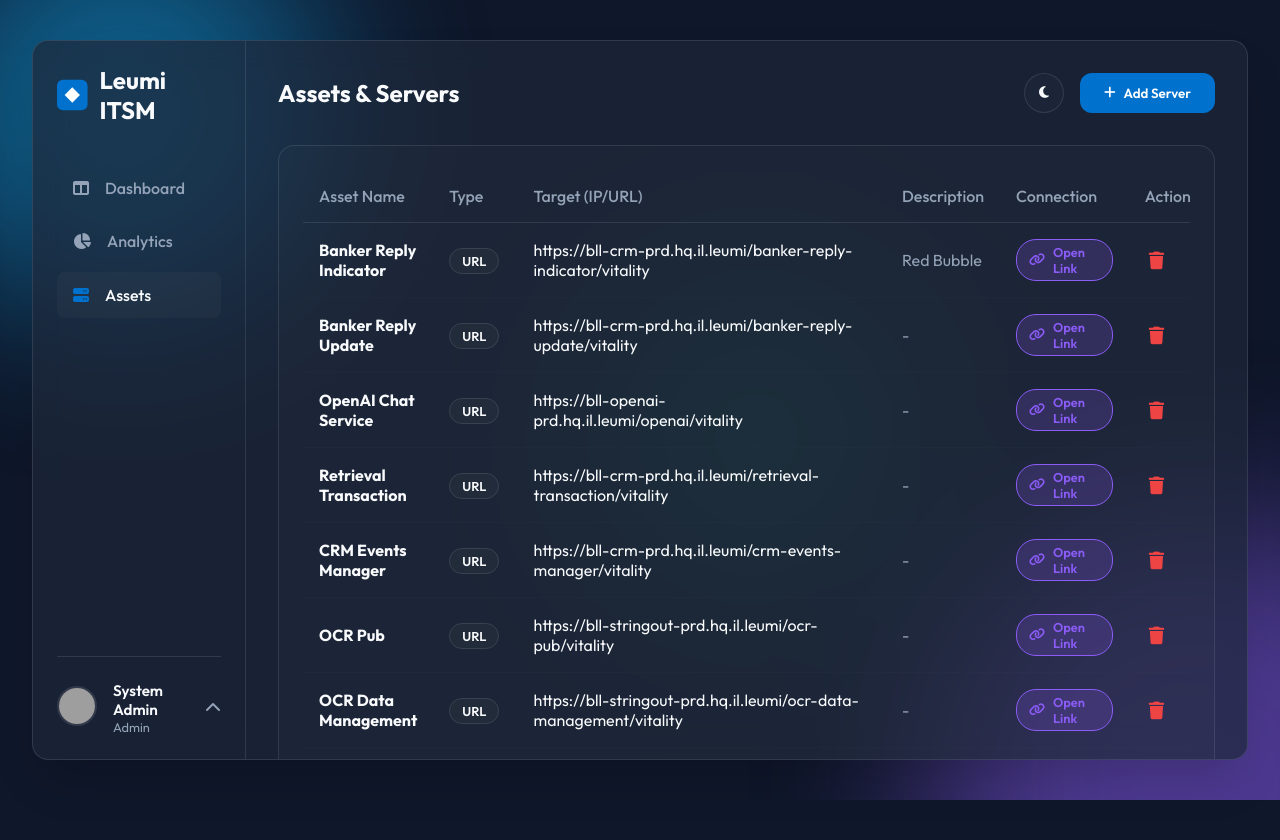
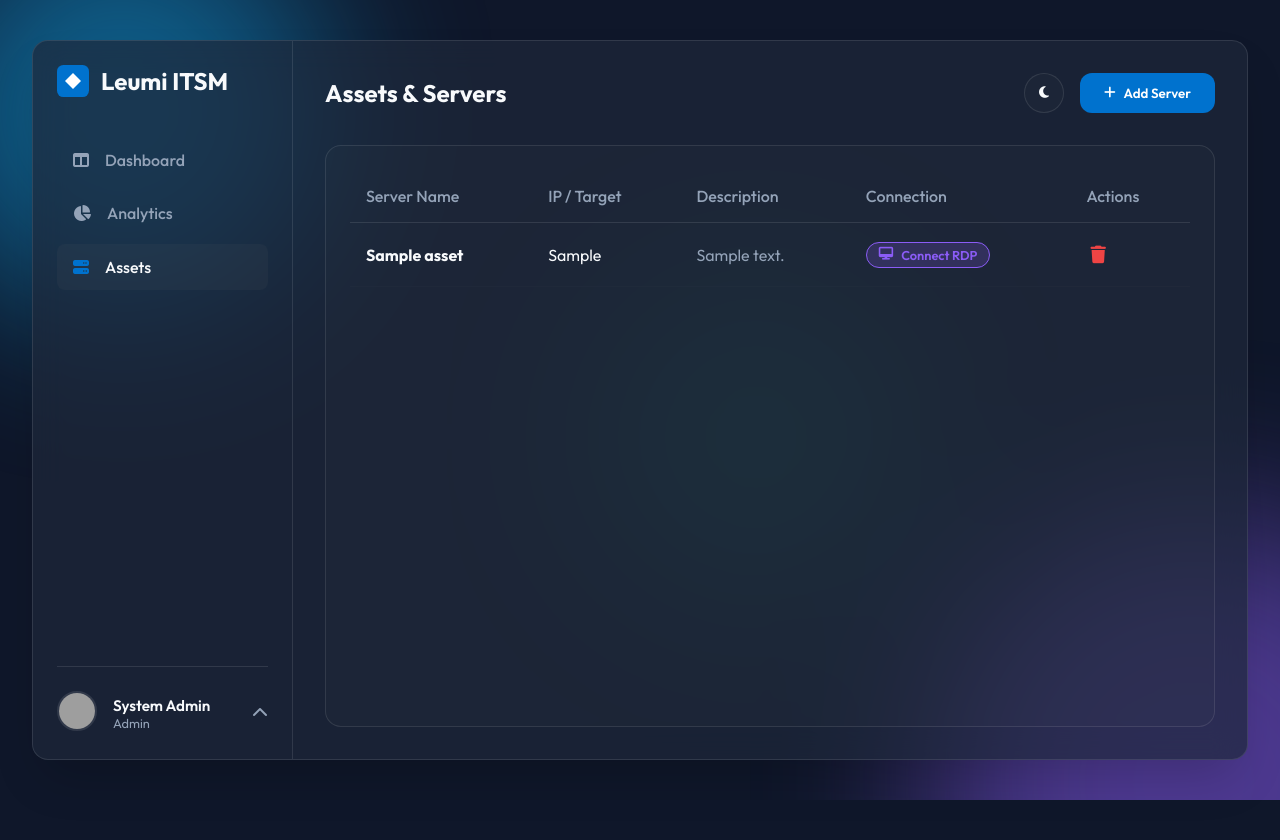
Before and after one commit to uriel0777/itsm, a Flask app: page /assets in a window 1280 px wide. Run offline with Flask 3, Linux system fonts and the light colour scheme; a user stored in the database is signed in; data comes from the database, SQL or seed files in the repository; tables that the repository leaves empty hold one stand-in row (values such as "Sample post"); grey boxes are pictures that could not be loaded.

Commit message:
Revert to pre-webhook/NOC feature state

```diff
--- a/app.py
+++ b/app.py
@@ -5,8 +5,6 @@ from werkzeug.security import generate_password_hash, check_password_hash
 import os
 import uuid
 from datetime import datetime
-import json
-import re
 import smtplib
 from email.mime.text import MIMEText
 from email.mime.multipart import MIMEMultipart
@@ -59,24 +57,9 @@ class Asset(db.Model):
     name = db.Column(db.String(100), nullable=False)
     ip_target = db.Column(db.String(100), nullable=False)
     description = db.Column(db.Text, nullable=True)
-    asset_type = db.Column(db.String(50), default='RDP')
-    expiry_date = db.Column(db.DateTime, nullable=True)
 
     def to_dict(self):
-        return {
-            'id': self.id, 'name': self.name, 'ip_target': self.ip_target,
-            'description': self.description, 'asset_type': self.asset_type,
-            'expiry_date': self.expiry_date.strftime('%Y-%m-%d') if self.expiry_date else None
-        }
-
-class Runbook(db.Model):
-    id = db.Column(db.Integer, primary_key=True)
-    alert_pattern = db.Column(db.String(255), nullable=False)
-    resolution_script = db.Column(db.Text, nullable=True)
-    guide = db.Column(db.Text, nullable=True)
-
-    def to_dict(self):
-        return {'id': self.id, 'alert_pattern': self.alert_pattern, 'resolution_script': self.resolution_script, 'guide': self.guide}
+        return {'id': self.id, 'name': self.name, 'ip_target': self.ip_target, 'description': self.description}
 
 ticket_tags = db.Table('ticket_tags',
     db.Column('ticket_id', db.Integer, db.ForeignKey('ticket.id'), primary_key=True),
@@ -90,29 +73,21 @@ class Ticket(db.Model):
     priority = db.Column(db.String(20), nullable=False, default='Medium')
     status = db.Column(db.String(20), nullable=False, default='New')
     task_type = db.Column(db.String(50), nullable=False, default='Short-term')
-    source = db.Column(db.String(50), default='User')
-    payload = db.Column(db.Text, nullable=True)
     due_date = db.Column(db.DateTime, nullable=True)
     assignee_id = db.Column(db.Integer, db.ForeignKey('user.id'), nullable=True)
-    runbook_id = db.Column(db.Integer, db.ForeignKey('runbook.id'), nullable=True)
     created_at = db.Column(db.DateTime, default=datetime.utcnow)
-    resolved_at = db.Column(db.DateTime, nullable=True)
 
     assignee = db.relationship('User', backref=db.backref('tickets', lazy=True))
-    runbook = db.relationship('Runbook', backref=db.backref('tickets', lazy=True))
     tags = db.relationship('Tag', secondary=ticket_tags, lazy='subquery', backref=db.backref('tickets', lazy=True))
 
     def to_dict(self):
         return {
             'id': self.id, 'title': self.title, 'description': self.description,
             'priority': self.priority, 'status': self.status, 'task_type': self.task_type,
-            'source': self.source, 'payload': self.payload,
             'due_date': self.due_date.strftime('%Y-%m-%d') if self.due_date else None,
             'assignee': self.assignee.name if self.assignee else None, 'assignee_id': self.assignee_id,
-            'runbook': self.runbook.to_dict() if self.runbook else None,
             'tags': [tag.to_dict() for tag in self.tags],
-            'created_at': self.created_at.strftime('%Y-%m-%dT%H:%M:%SZ'),
-            'resolved_at': self.resolved_at.strftime('%Y-%m-%dT%H:%M:%SZ') if self.resolved_at else None
+            'created_at': self.created_at.strftime('%Y-%m-%dT%H:%M:%SZ')
         }
 
 @login_manager.user_loader
@@ -135,44 +110,7 @@ with app.app_context():
     for k, v in default_settings.items():
         if not SystemSetting.query.filter_by(key=k).first(): db.session.add(SystemSetting(key=k, value=v))
     if Tag.query.count() == 0:
-        db.session.add_all([Tag(name='DB Issue', color='#ef4444'), Tag(name='Server', color='#8b5cf6'), Tag(name='UI/UX', color='#0ea5e9'), Tag(name='Auto-generated', color='#f59e0b')])
-
-    if Asset.query.count() == 0:
-        initial_assets = [
-            # EKSA
-            Asset(name='Banker Reply Indicator', ip_target='https://bll-crm-prd.hq.il.leumi/banker-reply-indicator/vitality', asset_type='URL', description='Red Bubble'),
-            Asset(name='Banker Reply Update', ip_target='https://bll-crm-prd.hq.il.leumi/banker-reply-update/vitality', asset_type='URL'),
-            Asset(name='OpenAI Chat Service', ip_target='https://bll-openai-prd.hq.il.leumi/openai/vitality', asset_type='URL'),
-            Asset(name='Retrieval Transaction', ip_target='https://bll-crm-prd.hq.il.leumi/retrieval-transaction/vitality', asset_type='URL'),
-            Asset(name='CRM Events Manager', ip_target='https://bll-crm-prd.hq.il.leumi/crm-events-manager/vitality', asset_type='URL'),
-            Asset(name='OCR Pub', ip_target='https://bll-stringout-prd.hq.il.leumi/ocr-pub/vitality', asset_type='URL'),
-            Asset(name='OCR Data Management', ip_target='https://bll-stringout-prd.hq.il.leumi/ocr-data-management/vitality', asset_type='URL'),
-
-            # MC Servers
-            Asset(name='MC Node 1', ip_target='10.235.143.131', asset_type='RDP'),
-            Asset(name='MC Node 2', ip_target='10.235.143.132', asset_type='RDP'),
-            Asset(name='MC Node 3', ip_target='10.235.143.140', asset_type='RDP'),
-            Asset(name='MC Node 4', ip_target='10.235.143.141', asset_type='RDP'),
-            Asset(name='MC Node 5', ip_target='10.235.143.146', asset_type='RDP'),
-            Asset(name='MC Node 6', ip_target='10.235.143.147', asset_type='RDP'),
-            Asset(name='MC Node 7', ip_target='10.235.143.152', asset_type='RDP'),
-            Asset(name='MC Node 8', ip_target='10.235.143.153', asset_type='RDP'),
-
-            # SMB Shares
-            Asset(name='CRM SF ETL Shared', ip_target='\\\\crmfs\\CRM_SF_ETL\\Informatica\\infa_shared', asset_type='SMB'),
-            Asset(name='InfaSrv C Drive', ip_target='\\\\infasrv\\c$', asset_type='SMB'),
-            Asset(name='InfaSrv E Drive', ip_target='\\\\infasrv\\e$', asset_type='SMB'),
-            Asset(name='Vitality Checker Server', ip_target='\\\\leumisrv1\\Data2\\SFVersions\\VitalityChecker', asset_type='SMB', description='Leumisrv1')
-        ]
-        db.session.add_all(initial_assets)
-
-    if Runbook.query.count() == 0:
-        db.session.add_all([
-            Runbook(alert_pattern='.*LOW SPACE.*', guide='1. Connect to the server via Asset Explorer.\n2. Open Disk Cleanup.\n3. Clear Temp folders.', resolution_script='powershell.exe -Command "Remove-Item -Path $env:TEMP\\* -Recurse -Force"'),
-            Runbook(alert_pattern='.*Out of Memory.*', guide='1. Check Node usage.\n2. Restart specific node services.', resolution_script='taskkill /F /FI "MEMUSAGE gt 2000000"'),
-            Runbook(alert_pattern='.*Legacy Tool Errors.*', guide='1. RDP to leumisrv1.\n2. Check latest logs in \\Data2\\SFVersions\\VitalityChecker\\logs.')
-        ])
-
+        db.session.add_all([Tag(name='DB Issue', color='#ef4444'), Tag(name='Server', color='#8b5cf6'), Tag(name='UI/UX', color='#0ea5e9')])
     db.session.commit()
 
 # --- Auth ---
@@ -335,7 +273,7 @@ def delete_tag(id):
 def manage_assets():
     if request.method == 'GET': return jsonify([a.to_dict() for a in Asset.query.all()])
     if current_user.role != 'Admin': return jsonify({'error': 'Unauthorized'}), 403
-    a = Asset(name=request.json.get('name'), ip_target=request.json.get('ip_target'), description=request.json.get('description'), asset_type=request.json.get('asset_type', 'RDP'))
+    a = Asset(name=request.json.get('name'), ip_target=request.json.get('ip_target'), description=request.json.get('description'))
     db.session.add(a)
     db.session.commit()
     return jsonify(a.to_dict()), 201
@@ -355,8 +293,7 @@ def tickets():
     data = request.json
     due = datetime.strptime(data.get('due_date'), '%Y-%m-%d') if data.get('due_date') else None
     t = Ticket(title=data.get('title'), description=data.get('description', ''), priority=data.get('priority', 'Medium'),
-        status=data.get('status', 'New'), task_type=data.get('task_type', 'Short-term'), source=data.get('source', 'User'),
-        payload=data.get('payload', ''), due_date=due, assignee_id=data.get('assignee_id', None))
+        status=data.get('status', 'New'), task_type=data.get('task_type', 'Short-term'), due_date=due, assignee_id=data.get('assignee_id', None))
     if data.get('tag_ids'): t.tags.extend(Tag.query.filter(Tag.id.in_(data['tag_ids'])).all())
     db.session.add(t)
     db.session.commit()
@@ -394,48 +331,5 @@ def get_stats():
         ba[name] = ba.get(name, 0) + 1
     return jsonify({'status': bs, 'assignee': ba, 'total': len(tickets)})
 
-@app.route('/api/webhooks/morning-check', methods=['POST'])
-def webhook_morning_check():
-    data = request.json
-    incident_key = data.get('incident_key', 'Generic Incident')
-    status_ind = data.get('status', 'ERROR')
-    payload_str = json.dumps(data)
-
-    existing_ticket = Ticket.query.filter(Ticket.title == incident_key, Ticket.status != 'Resolved').first()
-
-    if status_ind == 'OK':
-        if existing_ticket:
-            existing_ticket.status = 'Resolved'
-            existing_ticket.resolved_at = datetime.utcnow()
-            db.session.commit()
-            return jsonify({'message': f'Incident {incident_key} resolved automatically.'})
-        return jsonify({'message': 'No open incidents found for this key.'})
-    else:
-        if existing_ticket:
-            existing_ticket.payload = payload_str
-            db.session.commit()
-            return jsonify({'message': 'Updated existing incident payload.'})
-
-        t = Ticket(title=incident_key, description=data.get('description', 'Automated Alert'),
-                   priority=data.get('priority', 'High'), source='Webhook', payload=payload_str)
-
-        auto_tag = Tag.query.filter_by(name='Auto-generated').first()
-        if auto_tag: t.tags.append(auto_tag)
-
-        runbooks = Runbook.query.all()
-        for rb in runbooks:
-            if re.search(rb.alert_pattern, incident_key, re.IGNORECASE):
-                t.runbook_id = rb.id
-                break
-
-        db.session.add(t)
-        db.session.commit()
-        return jsonify({'message': f'Incident {incident_key} created successfully.'}), 201
-
-@app.route('/api/runbooks', methods=['GET'])
-@login_required
-def get_runbooks():
-    return jsonify([r.to_dict() for r in Runbook.query.all()])
-
 if __name__ == '__main__':
     app.run(host='0.0.0.0', port=5000)
--- a/requirements.txt
+++ b/requirements.txt
@@ -3,5 +3,4 @@ Flask-SQLAlchemy==3.1.1
 SQLAlchemy==2.0.27
 Flask-Login==0.6.3
 Werkzeug==3.0.1
-Flask-Mail
-wfastcgi
+Flask-Mail==0.9.1
--- a/templates/assets.html
+++ b/templates/assets.html
@@ -95,9 +95,8 @@
                     <table class="tickets-table">
                         <thead>
                             <tr>
-                                <th>Asset Name</th>
-                                <th>Type</th>
-                                <th>Target (IP/URL)</th>
+                                <th>Server Name</th>
+                                <th>IP / Target</th>
                                 <th>Description</th>
                                 <th>Connection</th>
                                 {% if user.role == 'Admin' %}<th>Actions</th>{% endif %}
@@ -126,16 +125,8 @@
                         <input type="text" id="assetName" required placeholder="e.g. DB_Production_1">
                     </div>
                     <div class="form-group">
-                        <label>Target (IP or URL or UNC Path)</label>
+                        <label>IP or Hostname</label>
                         <input type="text" id="assetIp" required placeholder="192.168.1.10">
-                    </div>
-                    <div class="form-group">
-                        <label>Asset Type</label>
-                        <select id="assetType" required>
-                            <option value="RDP">RDP (Remote Desktop)</option>
-                            <option value="URL">URL / Web Service</option>
-                            <option value="SMB">SMB Network Share</option>
-                        </select>
                     </div>
                     <div class="form-group">
                         <label>Description (Optional)</label>
@@ -178,18 +169,14 @@
                 document.getElementById('assetsList').innerHTML = assets.map(a => `
                     <tr>
                         <td><strong>${a.name}</strong></td>
-                        <td><span class="badge" style="background:rgba(100,100,100,0.1); border:1px solid var(--glass-border)">${a.asset_type || 'RDP'}</span></td>
                         <td>${a.ip_target}</td>
                         <td style="color:var(--text-muted)">${a.description || '-'}</td>
                         <td>
-                            ${a.asset_type === 'URL'
-                                ? '<a href="' + a.ip_target + '" target="_blank" class="badge status-New" style="text-decoration:none; display:inline-flex; align-items:center; gap:0.5rem;"><i class="fa-solid fa-link"></i> Open Link</a>'
-                                : a.asset_type === 'SMB'
-                                ? '<a href="smb://' + a.ip_target.replace(/\\\\/g, '/') + '" class="badge status-In-Progress" style="text-decoration:none; display:inline-flex; align-items:center; gap:0.5rem;"><i class="fa-solid fa-folder"></i> Open Share</a>'
-                                : '<a href="rdp://' + a.ip_target + '" class="badge status-New" style="text-decoration:none; display:inline-flex; align-items:center; gap:0.5rem;"><i class="fa-solid fa-desktop"></i> Connect RDP</a>'
-                            }
+                            <a href="rdp://${a.ip_target}" class="badge status-New" style="text-decoration:none; display:inline-flex; align-items:center; gap:0.5rem;">
+                                <i class="fa-solid fa-desktop"></i> Connect RDP
+                            </a>
                         </td>
-                        ${window.CURRENT_USER.role === 'Admin' ? '<td><button class="action-btn" onclick="deleteAsset(' + a.id + ')"><i class="fa-solid fa-trash" style="color:var(--accent-red)"></i></button></td>' : ''}
+                        ${window.CURRENT_USER.role === 'Admin' ? `<td><button class="action-btn" onclick="deleteAsset(${a.id})"><i class="fa-solid fa-trash" style="color:var(--accent-red)"></i></button></td>` : ''}
                     </tr>
                 `).join('');
             }
@@ -209,8 +196,7 @@
                         body: JSON.stringify({
                             name: document.getElementById('assetName').value,
                             ip_target: document.getElementById('assetIp').value,
-                            description: document.getElementById('assetDesc').value,
-                            asset_type: document.getElementById('assetType').value
+                            description: document.getElementById('assetDesc').value
                         })
                     });
                     modal.classList.remove('active');
```
Also changed, not shown: static/js/main.js (+0 -22 lines), templates/index.html (+0 -15 lines).
